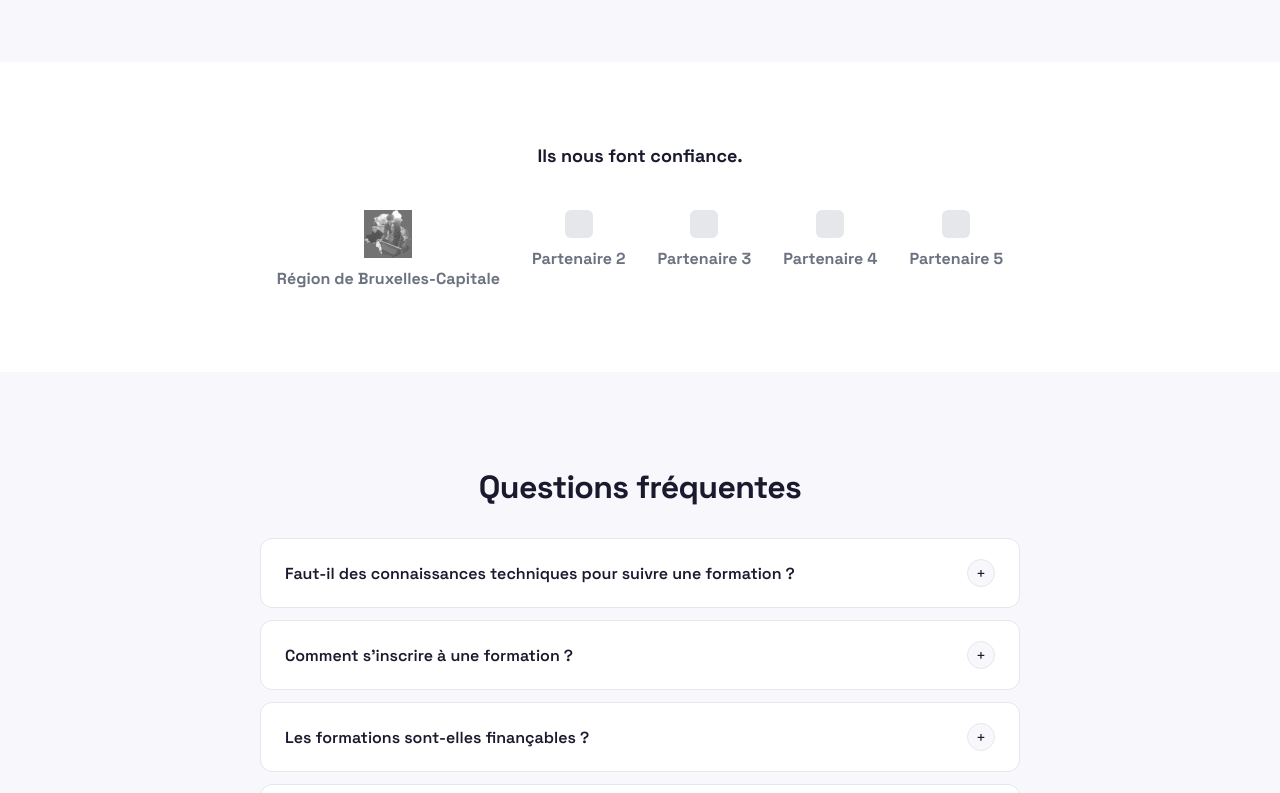
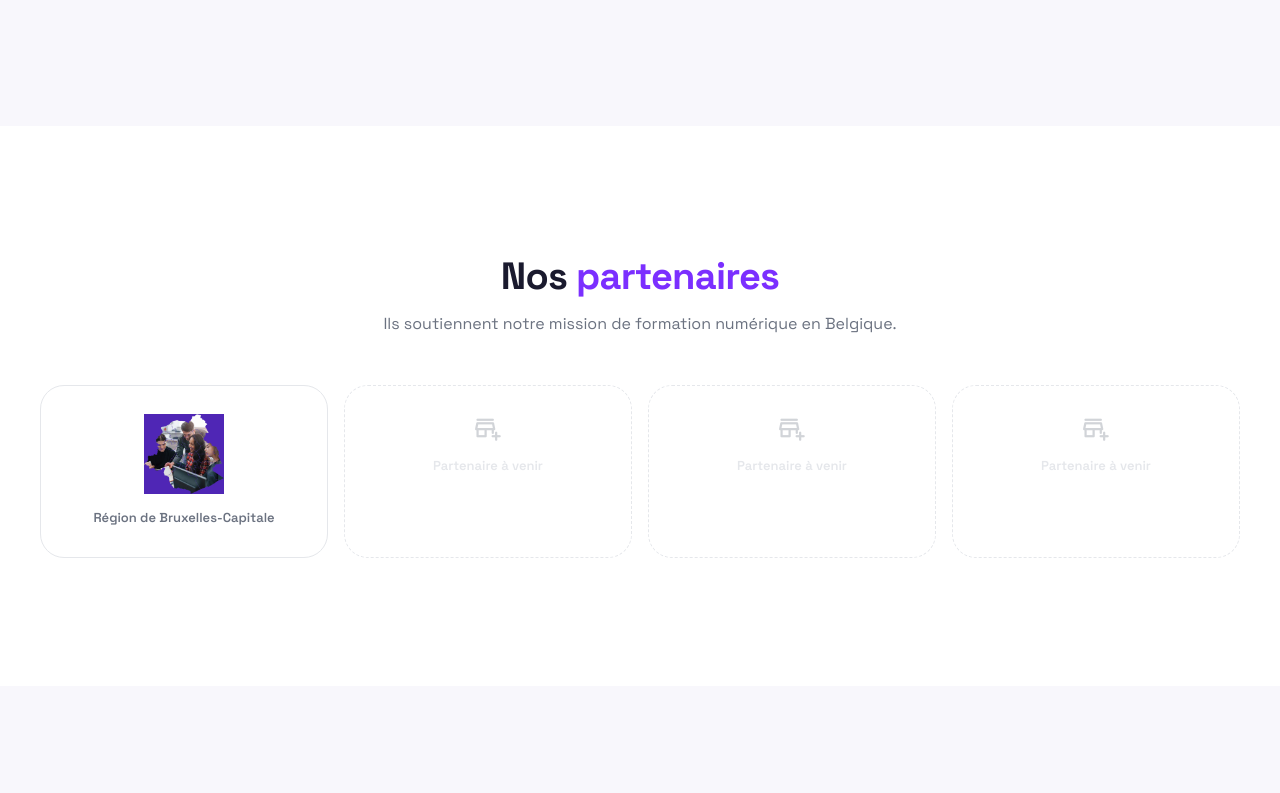
Before and after one commit to kuatejoelparfait-Data/ecole-du-numerique, a React (Vite) app in the folder ecole-du-numerique/: page /contact in a window 1280 px wide. Shown: the part 1300-2093 px from the top of the page. Built offline with nearby package versions, Linux system fonts and the light colour scheme.

Commit message:
Modification de la page contact :  les partenaires ainsi que le style global de la page (padding)

```diff
--- a/ecole-du-numerique/src/pages/Contact/ContactBrands/ContactBrands.css
+++ b/ecole-du-numerique/src/pages/Contact/ContactBrands/ContactBrands.css
@@ -1,7 +1,6 @@
 .contact-brands {
   padding: 64px 24px;
   background: var(--white);
-  text-align: center;
 }
 
 .contact-brands__container {
@@ -9,58 +8,105 @@
   margin: 0 auto;
   display: flex;
   flex-direction: column;
-  gap: 40px;
+  gap: 48px;
+}
+
+/* ── Header ─────────────────────────────── */
+.contact-brands__header {
+  text-align: center;
+  display: flex;
+  flex-direction: column;
+  gap: 12px;
 }
 
 .contact-brands__title {
-  font-size: 18px;
-  font-weight: 700;
+  font-size: clamp(26px, 3vw, 38px);
+  font-weight: 800;
   color: var(--text);
+  letter-spacing: -0.02em;
 }
 
-.contact-brands__grid {
-  display: flex;
-  flex-wrap: wrap;
-  justify-content: center;
-  gap: 32px;
+.contact-brands__accent {
+  color: var(--purple);
 }
 
-.contact-brands__item {
+.contact-brands__subtitle {
+  font-size: 16px;
+  color: var(--text-muted);
+}
+
+/* ── Grid ────────────────────────────────── */
+.contact-brands__grid {
+  display: grid;
+  grid-template-columns: repeat(2, 1fr);
+  gap: 16px;
+}
+
+/* ── Card ────────────────────────────────── */
+.contact-brands__card {
+  background: var(--white);
+  border: 1px solid var(--border);
+  border-radius: var(--radius-lg);
+  padding: 28px 20px;
   display: flex;
   flex-direction: column;
   align-items: center;
-  gap: 8px;
+  gap: 14px;
+  text-align: center;
+  transition: box-shadow 0.2s, transform 0.2s;
 }
 
-.contact-brands__logo-placeholder {
-  width: 28px;
-  height: 28px;
-  border-radius: 6px;
-  background: var(--border);
+.contact-brands__card:hover {
+  box-shadow: var(--shadow);
+  transform: translateY(-2px);
+}
+
+.contact-brands__card--empty {
+  border: 1px dashed var(--border);
+  background: transparent;
+  box-shadow: none;
+}
+
+.contact-brands__card--empty:hover {
+  box-shadow: none;
+  transform: none;
+}
+
+.contact-brands__logo {
+  height: 80px;
+  width: auto;
+  object-fit: contain;
+}
+
+.contact-brands__add {
+  font-size: 28px;
+  color: var(--text-muted);
+  opacity: 0.3;
 }
 
 .contact-brands__name {
-  font-size: 16px;
-  font-weight: 700;
+  font-size: 13px;
+  font-weight: 600;
   color: var(--text-muted);
 }
 
-.contact-brands__logo-img {
-  height: 48px;
-  width: auto;
-  object-fit: contain;
-  filter: grayscale(1);
-  opacity: 0.7;
-  transition: filter 0.2s, opacity 0.2s;
+.contact-brands__name--muted {
+  color: var(--border);
 }
 
-.contact-brands__logo-img:hover {
-  filter: grayscale(0);
-  opacity: 1;
+/* ── Desktop ─────────────────────────────── */
+@media (min-width: 560px) {
+  .contact-brands__grid {
+    grid-template-columns: repeat(3, 1fr);
+  }
 }
 
 @media (min-width: 900px) {
   .contact-brands {
-    padding: 80px 24px;
+    padding: 128px 24px;
+  }
+
+  .contact-brands__grid {
+    grid-template-columns: repeat(4, 1fr);
   }
 }
--- a/ecole-du-numerique/src/pages/Contact/ContactBrands/ContactBrands.jsx
+++ b/ecole-du-numerique/src/pages/Contact/ContactBrands/ContactBrands.jsx
@@ -1,35 +1,38 @@
 import './ContactBrands.css'
 
-const brands = [
+const partners = [
   { name: 'Région de Bruxelles-Capitale', logo: '/assets/images/logo-bruxelles-capital.webp' },
-  { name: 'Partenaire 2' },
-  { name: 'Partenaire 3' },
-  { name: 'Partenaire 4' },
-  { name: 'Partenaire 5' },
+  null,
+  null,
+  null,
 ]
 
 export default function ContactBrands() {
   return (
     <section className="contact-brands">
       <div className="contact-brands__container">
-        <p className="contact-brands__title">Ils nous font confiance.</p>
+
+        <div className="contact-brands__header">
+          <h2 className="contact-brands__title">Nos <span className="contact-brands__accent">partenaires</span></h2>
+          <p className="contact-brands__subtitle">Ils soutiennent notre mission de formation numérique en Belgique.</p>
+        </div>
+
         <div className="contact-brands__grid">
-          {brands.map(brand => (
-            <div key={brand.name} className="contact-brands__item">
-              {brand.logo ? (
-                <>
-                  <img src={brand.logo} alt={brand.name} className="contact-brands__logo-img" />
-                  <span className="contact-brands__name">{brand.name}</span>
-                </>
-              ) : (
-                <>
-                  <div className="contact-brands__logo-placeholder" />
-                  <span className="contact-brands__name">{brand.name}</span>
-                </>
-              )}
-            </div>
-          ))}
+          {partners.map((partner, i) =>
+            partner ? (
+              <div key={i} className="contact-brands__card">
+                <img src={partner.logo} alt={partner.name} className="contact-brands__logo" />
+                <p className="contact-brands__name">{partner.name}</p>
+              </div>
+            ) : (
+              <div key={i} className="contact-brands__card contact-brands__card--empty">
+                <span className="material-symbols-rounded contact-brands__add">add_business</span>
+                <p className="contact-brands__name contact-brands__name--muted">Partenaire à venir</p>
+              </div>
+            )
+          )}
         </div>
+
       </div>
     </section>
   )
--- a/ecole-du-numerique/src/pages/Contact/ContactFAQ/ContactFAQ.css
+++ b/ecole-du-numerique/src/pages/Contact/ContactFAQ/ContactFAQ.css
@@ -103,6 +103,6 @@
 
 @media (min-width: 900px) {
   .contact-faq {
-    padding: 96px 24px;
+    padding: 128px 24px;
   }
 }
--- a/ecole-du-numerique/src/pages/Contact/ContactForm/ContactForm.css
+++ b/ecole-du-numerique/src/pages/Contact/ContactForm/ContactForm.css
@@ -198,7 +198,7 @@
 
 @media (min-width: 900px) {
   .contact {
-    padding: 96px 24px;
+    padding: 128px 24px;
   }
 
   .contact__container {
```
